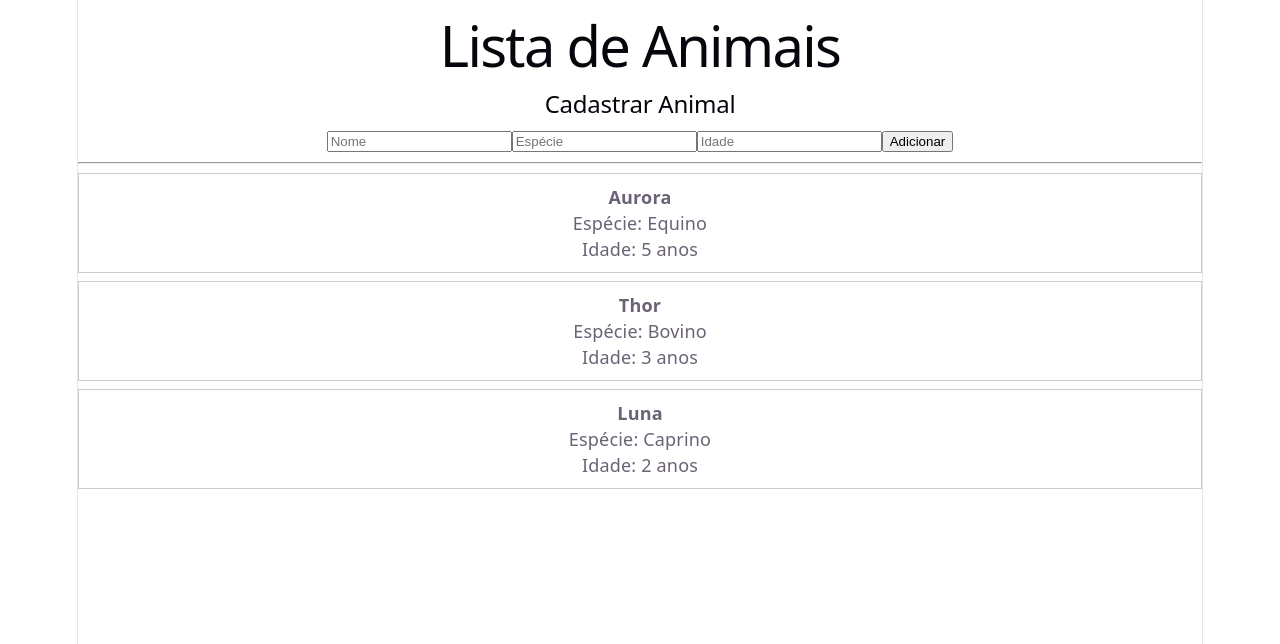
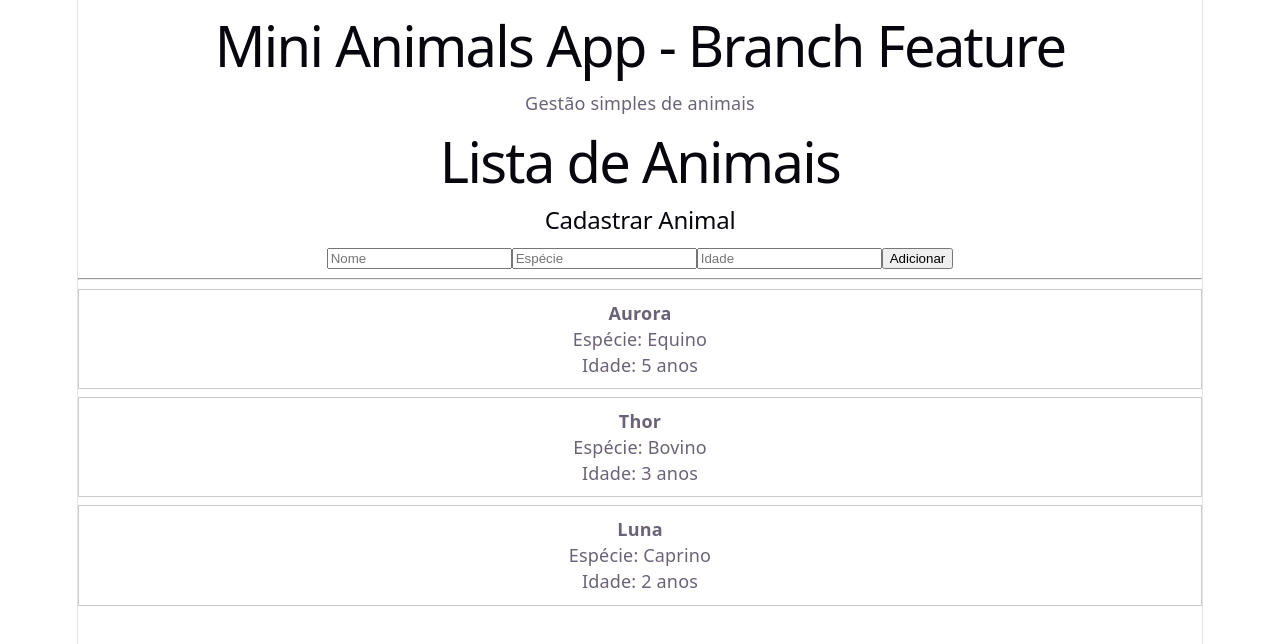
Before and after one commit to leosm360/app_react, a React (Vite) app in the folder animals-app/: page / in a window 1280 px wide. Shown: the top 644 px of the page. Built offline with nearby package versions, Linux system fonts and the light colour scheme.

Commit message:
uodate title

```diff
--- a/animals-app/src/App.tsx
+++ b/animals-app/src/App.tsx
@@ -3,6 +3,8 @@ import { AnimalsPage } from "./pages/AnimalsPage"
 function App() {
   return (
     <div>
+      <h1>Mini Animals App - Branch Feature</h1>
+      <p>Gestão simples de animais</p>
       <AnimalsPage />
     </div>
   )
```
